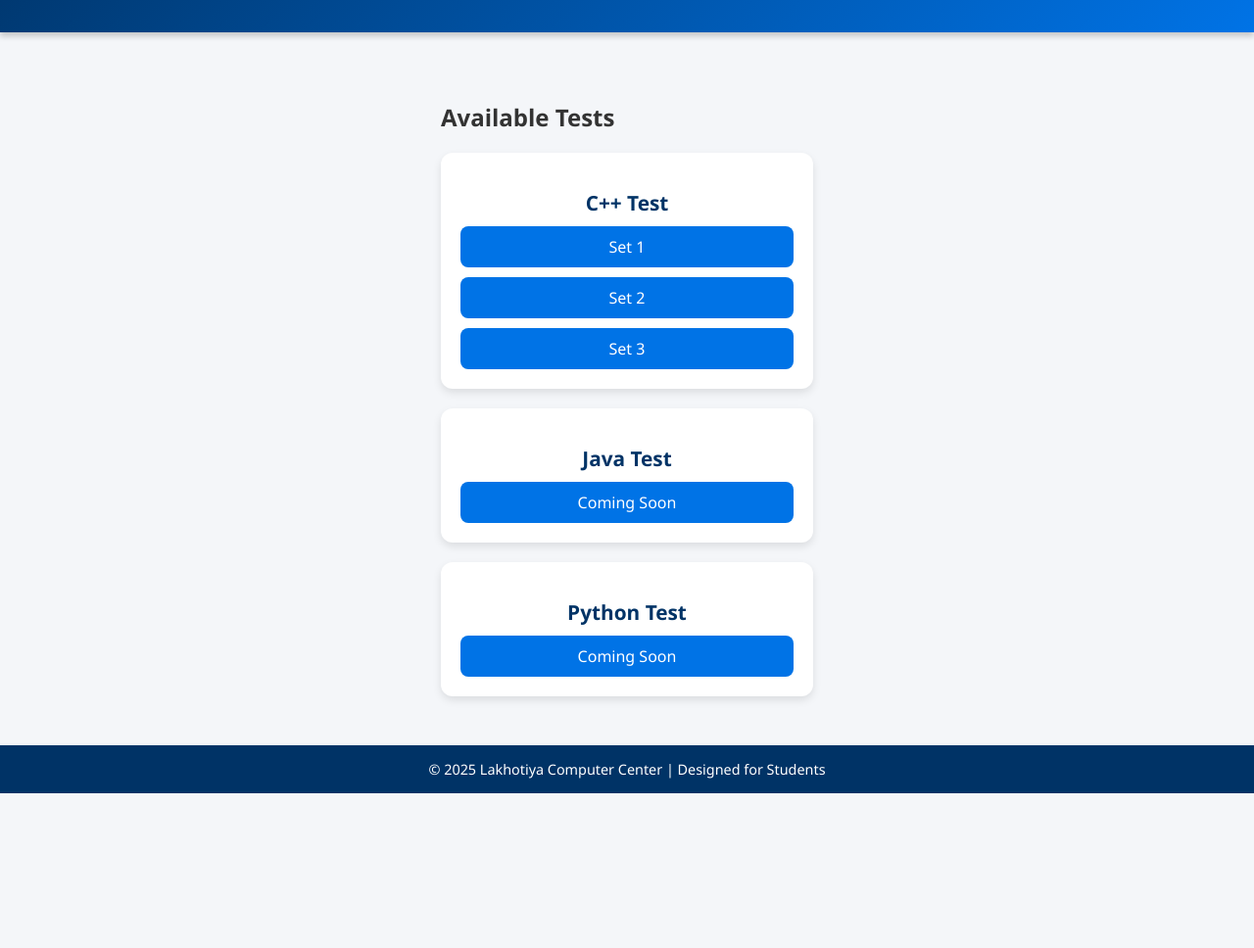
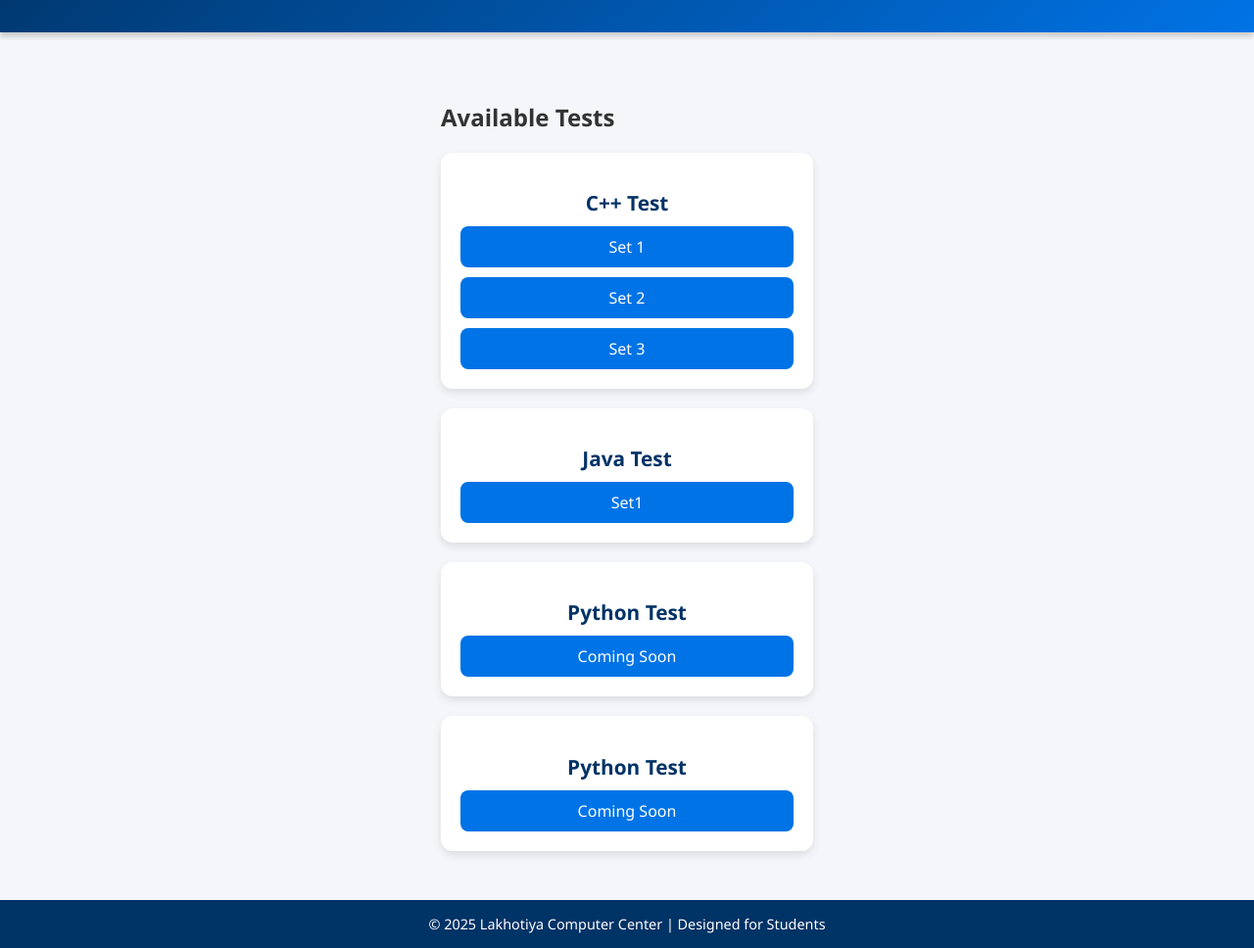
Before and after one commit to lccjamtara/onlinetest, a plain HTML site: page index.html in a window 1280 px wide. Shown: the part 131-1099 px from the top of the page at 98% size. Before the commit the page ends 941 px from the top, so only its background shows below. Drawn offline with Linux system fonts and the light colour scheme.

Commit message:
Update index.html

```diff
--- a/index.html
+++ b/index.html
@@ -90,7 +90,10 @@
   <main>
     <h2>Available Tests</h2>
     <div class="test-list">
-      <!-- C++ Test -->
+     <!-**********************************************-List Your Test Here-**********************************************>
+
+
+      <!----------------------------------------------OS------------------------------------------------------------->
       <div class="test-card">
         <h2>C++ Test</h2>
         <div class="set-list">
@@ -100,21 +103,37 @@
         </div>
       </div>
 
-      <!-- Java Test -->
+
+      <!----------------------------------------------Photoshop------------------------------------------------------------->
       <div class="test-card">
         <h2>Java Test</h2>
         <div class="set-list">
-          <a href="#">Coming Soon</a>
+          <a href="test.html?title=C++%20Set%201&link=https://forms.gle/TUE32KzqDALJq4cs5">Set1</a>
         </div>
       </div>
 
-      <!-- Python Test -->
+
+
+      <!----------------------------------------------Excel------------------------------------------------------------->
       <div class="test-card">
         <h2>Python Test</h2>
         <div class="set-list">
           <a href="#">Coming Soon</a>
         </div>
       </div>
+
+      <!----------------------------------------------Word------------------------------------------------------------->
+      <div class="test-card">
+        <h2>Python Test</h2>
+        <div class="set-list">
+          <a href="#">Coming Soon</a>
+        </div>
+      </div>
+
+
+
+
+ <!-**********************************************Edit Above Code Only************************************************->
     </div>
   </main>
 
```
